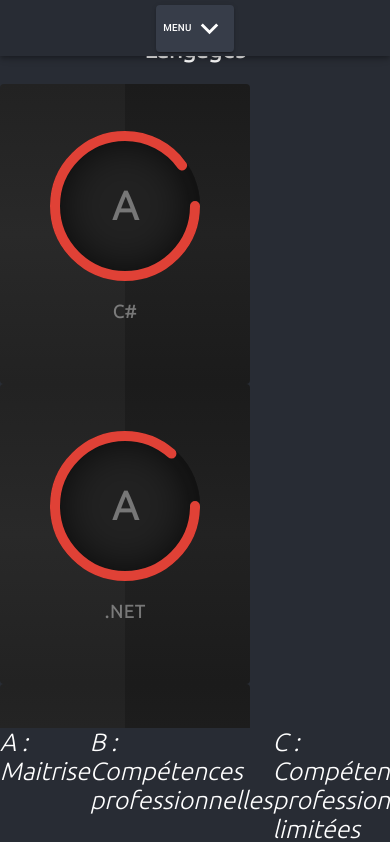
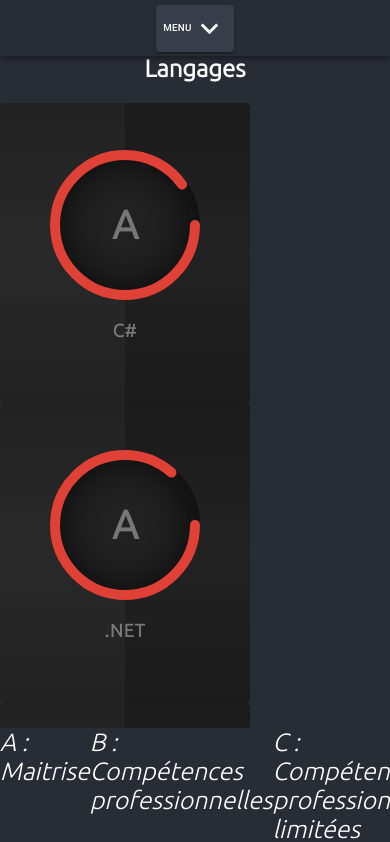
Before and after one commit to Meavela/cv-lou-bege, a React (Create React App) app: page /cv-lou-bege/competences in a window 390 px wide. Shown: the top 842 px of the page. Built offline with nearby package versions, Linux system fonts and the light colour scheme.

Commit message:
🩹 Fix top title of pages

```diff
--- a/src/App.css
+++ b/src/App.css
@@ -8,8 +8,6 @@
   background-color: #373d49 !important;
   top: 8% !important;
   left: 25% !important;
-  /* margin-left: auto; */
-  /* margin-right: auto; */
   width: 50vw;
 }
 
@@ -56,6 +54,11 @@
   align-items: center;
   justify-content: center;
   color: white;
+}
+
+.Page-Top-Title{
+  text-Align: center;
+  margin-Top: 5vw
 }
 
 .Profile-Card{
@@ -329,4 +332,7 @@
     margin-right: 2vw !important;
     margin-left: 2vw !important;
   }
+  .Page-Top-Title{
+    margin-Top: 10vw
+  }
 }
--- a/src/screens/Competences.js
+++ b/src/screens/Competences.js
@@ -19,7 +19,7 @@
     return (
         <Grid className="App-header">
             <Grid item style={{zIndex: "15"}}>
-                <h2 style={{textAlign: "center"}}>Langages</h2>
+                <h2 className='Page-Top-Title'>Langages</h2>
                 <Grid item className="Competences">
                     {competences.map((comp) => (
                         RenderCompetenceCategory(comp, 'language')
--- a/src/screens/Realisations.js
+++ b/src/screens/Realisations.js
@@ -16,9 +16,9 @@
 
     render(){
         return (
-            <Grid className="App-header">
+            <Grid className="App-header" >
                 <Grid item>
-                    <h2 style={{textAlign: "center"}}>Images 3D</h2>
+                    <h2 className='Page-Top-Title'>Images 3D</h2>
                     <Grid item className="Competences">
                     {
                         listOfImages.map((image, index) =>
```
